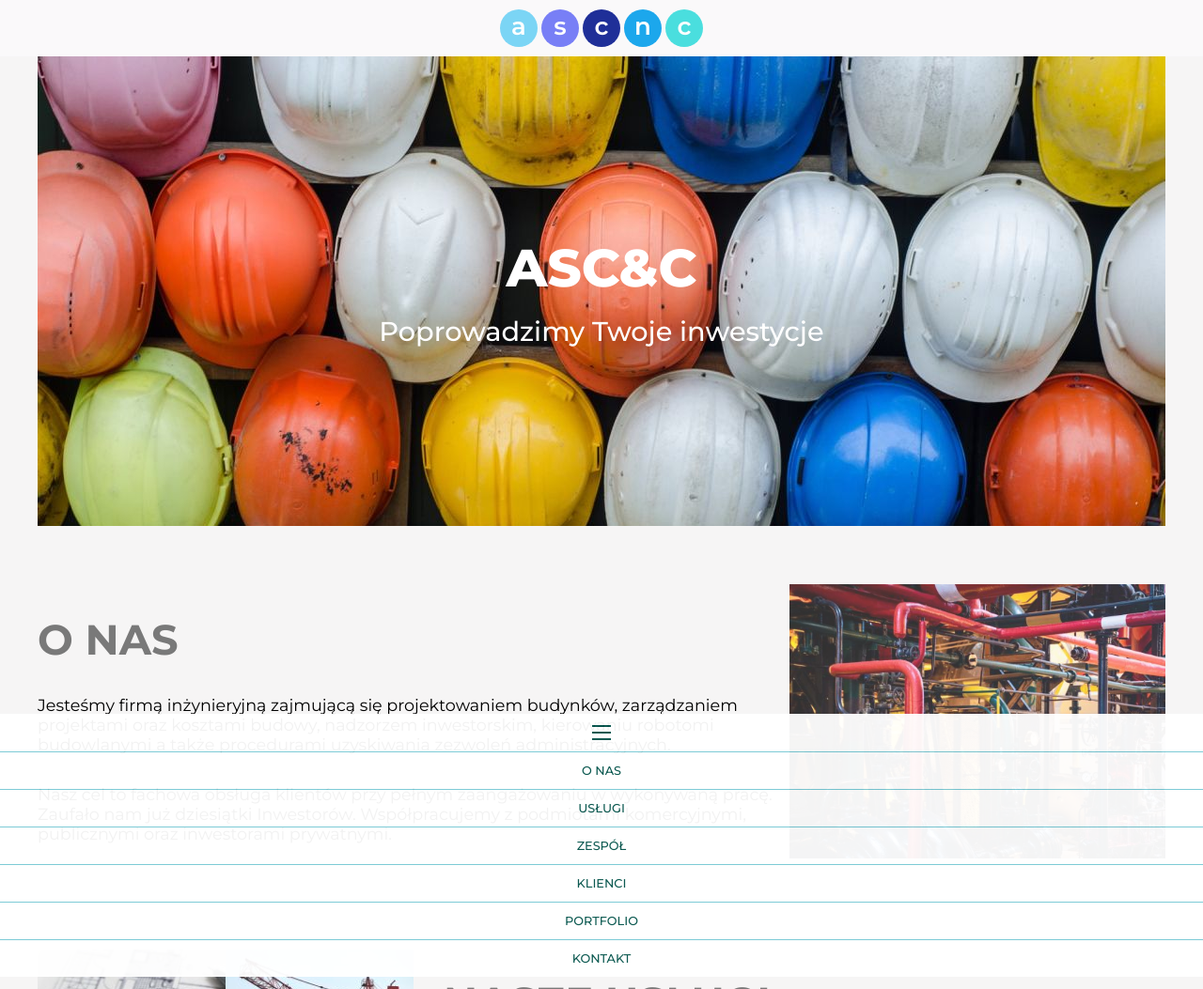
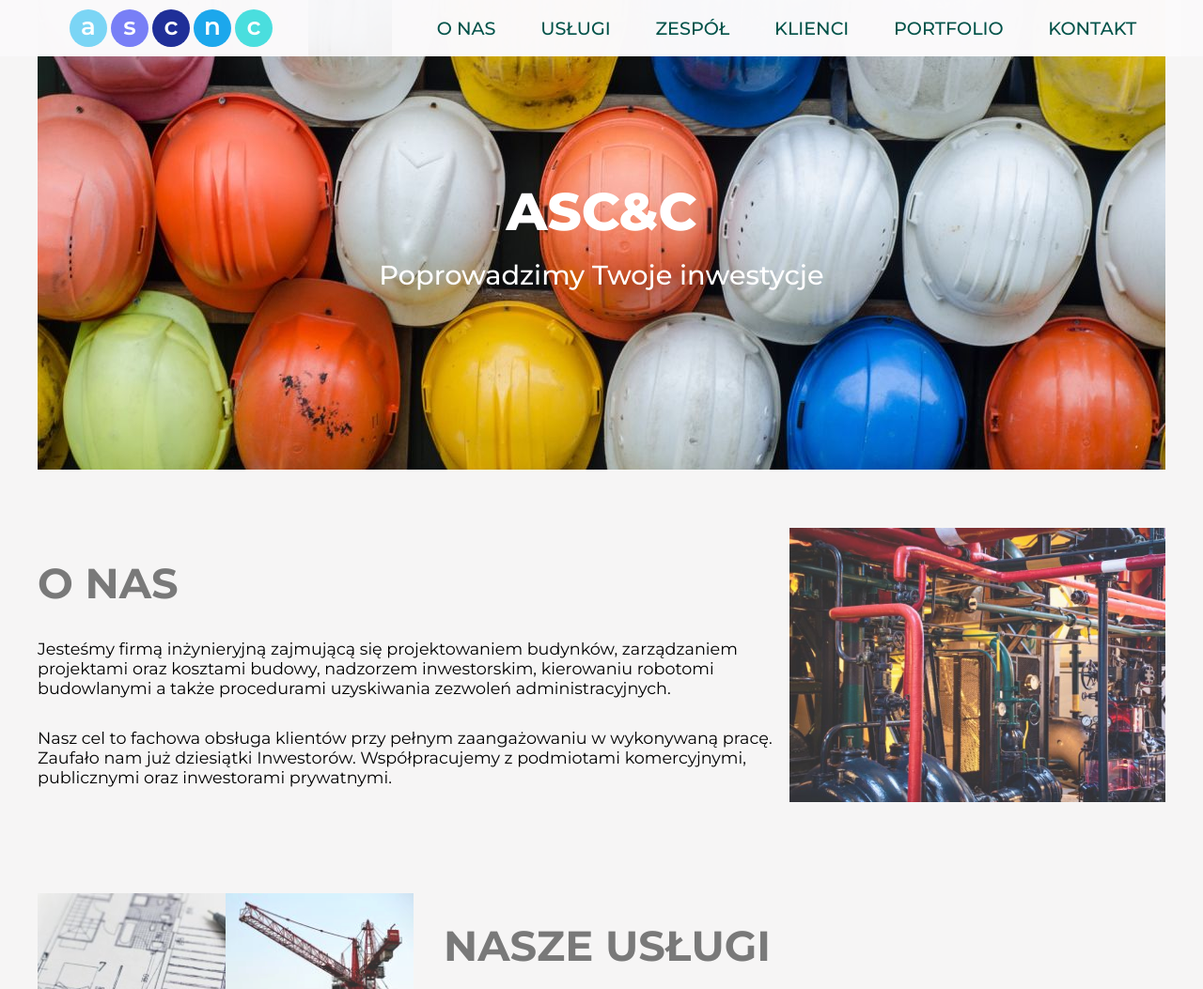
Before and after one commit to MaciekSznu/ascnc, a website: page index.html in a window 1280 px wide. Shown: the top 1053 px of the page at 94% size. Drawn offline with Linux system fonts and the light colour scheme.

Commit message:
Add desktop menu

```diff
--- a/index.html
+++ b/index.html
@@ -8,6 +8,7 @@
   </head>
   <body>
     <section class="header">
+      <div class="desktop-header-wrapper">
         <div class="logo">
           <div class="logo__item logo__item--1"><p>a</p></div>
           <div class="logo__item logo__item--2"><p>s</p></div>
@@ -15,25 +16,44 @@
           <div class="logo__item logo__item--4"><p>n</p></div>
           <div class="logo__item logo__item--5"><p>c</p></div>
         </div>
-      <nav class="menu mobile-menu mobile-hidden">
-        <ul class="menu__list">
-          <li class="menu__list-item">
+        <nav class="desktop-menu">
+          <ul class="desktop-menu__list">
+            <li class="desktop-menu__list-item"><a href="#section-about-us">o nas</a></li>
+            <li class="desktop-menu__list-item">
+              <a href="#section-products">usługi</a>
+            </li>
+            <li class="desktop-menu__list-item"><a href="#section-team">zespół</a></li>
+            <li class="desktop-menu__list-item">
+              <a href="#section-customers">klienci</a>
+            </li>
+            <li class="desktop-menu__list-item">
+              <a href="#section-portfolio">portfolio</a>
+            </li>
+            <li class="desktop-menu__list-item">
+              <a href="#section-contact">kontakt</a>
+            </li>
+          </ul>
+        </nav>
+      </div>
+      <nav class="mobile-menu mobile-hidden">
+        <ul class="mobile-menu__list">
+          <li class="mobile-menu__list-item">
             <button class="hamburger-menu">
               <span class="hamburger-menu-line"></span>
             </button>
           </li>
-          <li class="menu__list-item"><a href="#section-about-us">o nas</a></li>
-          <li class="menu__list-item">
+          <li class="mobile-menu__list-item"><a href="#section-about-us">o nas</a></li>
+          <li class="mobile-menu__list-item">
             <a href="#section-products">usługi</a>
           </li>
-          <li class="menu__list-item"><a href="#section-team">zespół</a></li>
-          <li class="menu__list-item">
+          <li class="mobile-menu__list-item"><a href="#section-team">zespół</a></li>
+          <li class="mobile-menu__list-item">
             <a href="#section-customers">klienci</a>
           </li>
-          <li class="menu__list-item">
+          <li class="mobile-menu__list-item">
             <a href="#section-portfolio">portfolio</a>
           </li>
-          <li class="menu__list-item">
+          <li class="mobile-menu__list-item">
             <a href="#section-contact">kontakt</a>
           </li>
         </ul>
@@ -137,59 +157,41 @@
           <div class="customers-item-logo">
             <img class="customers-item-logo-img" src="images/logo orlen.jpg" />
           </div>
-          <div class="customer-description-wrapper">
-            <h3 class="customer-description">Polski Koncern Naftowy</h3>
-            <h3 class="customer-description">Orlen SA</h3>
+        </div>
+        <div class="customers-item">
+          <div class="customers-item-logo">
+            <img class="customers-item-logo-img" src="images/logo_szpital_300_300.jpg" />
+          </div>
+        </div>
+        <div class="customers-item">
+          <div class="customers-item-logo">
+            <img class="customers-item-logo-img" src="images/logo orlen.jpg" />
           </div>
         </div>
         <div class="customers-item">
           <div class="customers-item-logo">
             <img class="customers-item-logo-img" src="images/logo_szpital_300_300.jpg" />
           </div>
-          <!-- <h3 class="foto-description">Imię Nazwisko</h3>
-                <h3 class="foto-description">Specjalizacja</h3> -->
         </div>
         <div class="customers-item">
           <div class="customers-item-logo">
             <img class="customers-item-logo-img" src="images/logo orlen.jpg" />
           </div>
-          <!-- <h3 class="foto-description">Imię Nazwisko</h3>
-                <h3 class="foto-description">Specjalizacja</h3> -->
         </div>
         <div class="customers-item">
           <div class="customers-item-logo">
             <img class="customers-item-logo-img" src="images/logo_szpital_300_300.jpg" />
           </div>
-          <!-- <h3 class="foto-description">Imię Nazwisko</h3>
-                <h3 class="foto-description">Specjalizacja</h3> -->
         </div>
         <div class="customers-item">
           <div class="customers-item-logo">
             <img class="customers-item-logo-img" src="images/logo orlen.jpg" />
           </div>
-          <!-- <h3 class="foto-description">Imię Nazwisko</h3>
-              <h3 class="foto-description">Specjalizacja</h3> -->
         </div>
         <div class="customers-item">
           <div class="customers-item-logo">
             <img class="customers-item-logo-img" src="images/logo_szpital_300_300.jpg" />
           </div>
-          <!-- <h3 class="foto-description">Imię Nazwisko</h3>
-                <h3 class="foto-description">Specjalizacja</h3> -->
-        </div>
-        <div class="customers-item">
-          <div class="customers-item-logo">
-            <img class="customers-item-logo-img" src="images/logo orlen.jpg" />
-          </div>
-          <!-- <h3 class="foto-description">Imię Nazwisko</h3>
-                <h3 class="foto-description">Specjalizacja</h3> -->
-        </div>
-        <div class="customers-item">
-          <div class="customers-item-logo">
-            <img class="customers-item-logo-img" src="images/logo_szpital_300_300.jpg" />
-          </div>
-          <!-- <h3 class="foto-description">Imię Nazwisko</h3>
-                <h3 class="foto-description">Specjalizacja</h3> -->
         </div>
       </div>
     </section>
--- a/js/script.js
+++ b/js/script.js
@@ -22,7 +22,7 @@ hamburgerButton.addEventListener('click', (e) => {
   hideMobileMenu();
 });
 
-const mobileMenuItems = document.querySelectorAll('.menu__list-item a');
+const mobileMenuItems = document.querySelectorAll('.mobile-menu__list-item a');
 const documentSections = document.querySelectorAll('*[id^="section"]');
 const documentSectionsArray = [...documentSections];
 
--- a/sass/_contact.scss
+++ b/sass/_contact.scss
@@ -90,5 +90,6 @@
 
   @media (min-width: $media-desktop-size) {
     max-width: 100vw;
+    margin-bottom: 0;
   }
 }
--- a/sass/_customers.scss
+++ b/sass/_customers.scss
@@ -28,11 +28,11 @@
           width: 100%;
           filter: grayscale(100%);
           opacity: 0.6;
+        }
 
-          &:hover {
-            filter: none;
-            opacity: 0.9;
-          }
+        &:hover img {
+          filter: none;
+          opacity: 0.9;
         }
       }
 
@@ -66,38 +66,9 @@
         justify-content: center;
         align-items: center;
 
-        .customer-description-wrapper {
-          display: flex;
-          flex-direction: column;
-          justify-content: flex-end;
-          align-items: center;
-          position: absolute;
-          height: 70%;
-          background: transparent;
-          z-index: -10;
-// NIE DZIAŁA HOVER DO POPRAWY
-          .customer-description {
-            font: $customer-description-desktop-font;
-          }
-        }
-
         &-logo {
           max-width: 220px;
           max-height: 220px;
-
-          &-img {
-            width: 100%;
-            filter: grayscale(100%);
-            opacity: 0.6;
-
-            &:hover {
-              filter: none;
-              opacity: 0.9;
-              .customer-description-wrapper {
-                z-index: 10;
-              }
-            }
-          }
         }
       }
     }
--- /dev/null
+++ b/sass/_desktop-menu.scss
@@ -0,0 +1,39 @@
+.desktop-menu {
+  position: fixed;
+  top: 0;
+  right: 0;
+  height: $logo-height;
+  width: $desktop-menu-width;
+  display: flex;
+  justify-content: space-around;
+  align-items: center;
+  background: $logo-bg-color;
+  z-index: 100;
+  margin-right: $desktop-menu-margin-right;
+
+  &__list {
+    width: 100%;
+    list-style: none;
+    padding-left: 0px;
+    display: flex;
+    justify-content: space-evenly;
+    flex-direction: row;
+    opacity: 1;
+    font: $desktop-menu-font;
+
+    &-item {
+      display: flex;
+      justify-content: center;
+      align-items: center;
+      height: 40px;
+      line-height: 40px;
+      color: $nav-text-color;
+      text-transform: uppercase;
+      cursor: pointer;
+
+      &:hover {
+        transform: scale(1.1);
+      }
+    }
+  }
+}
--- a/sass/_logo.scss
+++ b/sass/_logo.scss
@@ -45,4 +45,12 @@
       background-color: $logo-item-color-5;
     }
   }
+
+  @media (min-width: $media-desktop-size) {
+    margin-left: $desktop-logo-margin-left;
+    padding-left: 2rem;
+    justify-content: flex-start;
+    width: $desktop-logo-width;
+  }
+
 }
--- a/sass/_mobile-menu.scss
+++ b/sass/_mobile-menu.scss
@@ -1,4 +1,4 @@
-.menu {
+.mobile-menu {
   position: fixed;
   bottom: 0;
   z-index: 10;
@@ -78,8 +78,11 @@
       }
     }
   }
+  @media (min-width: $media-desktop-size) {
+    display: none;
+  }
 }
 
-.menu.mobile-hidden {
+.mobile-menu.mobile-hidden {
   bottom: -240px;
 }
--- a/sass/_variables.scss
+++ b/sass/_variables.scss
@@ -14,7 +14,7 @@ $contact-bg-color: rgb(109, 109, 109);
 $section-title-text-color: rgb(121, 121, 121);
 $section-title-shadow-color: rgba(109, 109, 109, 0);
 $contact-title-text-color: rgb(246, 245, 245);
-$contact-title-shadow-color: rgba(109, 109, 109, .0);
+$contact-title-shadow-color: rgba(109, 109, 109, 0);
 $contact-paragraph-text-color: rgb(246, 245, 245);
 $logo-bg-color: rgba(251, 250, 251, 0.9);
 $mobile-menu-bg-color: rgba(251, 250, 251, 0.9);
@@ -56,15 +56,12 @@ $foto-description-tablet-font: 500 1.2rem "Montserrat", sans-serif;
 
 $customer-description-desktop-font: 600 1rem "Montserrat", sans-serif;
 
-
-
 $mobile-menu-font: 500 0.8rem "Montserrat", sans-serif;
 $mobile-contact-font: 400 0.8rem "Montserrat", sans-serif;
 $tablet-contact-font: 500 1rem "Montserrat", sans-serif;
 
 $portfolio-desription-font: 500 1.2rem "Montserrat", sans-serif;
 $portfolio-desription-tablet-font: 500 1.5rem "Montserrat", sans-serif;
-
 
 $team-member-mobile-width: calc((100vw - 32px) * 0.9);
 $customers-item-logo-width: calc((100vw - 32px) * 0.4);
@@ -73,14 +70,20 @@ $portfolio-item-tablet-width: 50vw;
 $portfolio-item-mobile-height: calc(100vw / 4 * 3);
 $portfolio-item-tablet-height: calc(50vw / 4 * 3);
 $portfolio-item-desktop-max-width: 600px;
-$portfolio-item-desktop-max-height: calc(#{$portfolio-item-desktop-max-width} / 4 * 3);
-
+$portfolio-item-desktop-max-height: calc(
+  #{$portfolio-item-desktop-max-width} / 4 * 3
+);
+$desktop-logo-margin-left: calc((100vw - 1200px) / 2);
+$desktop-logo-width: calc(20% + 2rem);
+$desktop-menu-width: calc(1200px * 0.7);
+$desktop-menu-margin-right: calc(((100vw - 1200px) / 2) - 1rem - 1px);
 $content-box-header-font: 700 2rem "Montserrat", sans-serif;
 $logo-font: 600 26px "Montserrat", sans-serif;
 //$mobile-menu-font: 700 10px 'Thasadith', sans-serif;
 $content-box-paragraph-font: 300 1rem "Barlow Condensed", sans-serif;
 $team-description-font: 500 1.25rem "Barlow Condensed", sans-serif;
-$desktop-menu-font: 700 22px "Thasadith", sans-serif;
+$desktop-menu-font: 500 1.2rem "Montserrat", sans-serif;
+$desktop-menu-font-hover: 600 1.2rem "Montserrat", sans-serif;
 
 $mobile-menu-width: 100vw;
 $mobile-menu-height: 40px;
--- a/sass/style.scss
+++ b/sass/style.scss
@@ -9,6 +9,8 @@
 @import "_customers.scss";
 @import "_portfolio.scss";
 @import "_contact.scss";
+@import "_desktop-menu.scss";
+
 
 @import url("https://fonts.googleapis.com/css?family=Montserrat:300,400,500,600,700,800,900&display=swap");
 
@@ -51,4 +53,8 @@ body {
 .header {
   width: 100%;
   height: $logo-height;
+  background: $logo-bg-color;
+  position: fixed;
+  top: 0;
+  z-index: 100;
 }
```
Also changed, not shown: sass/style.css, 1 other file. Lines whose indentation alone changed are shown as unchanged.
